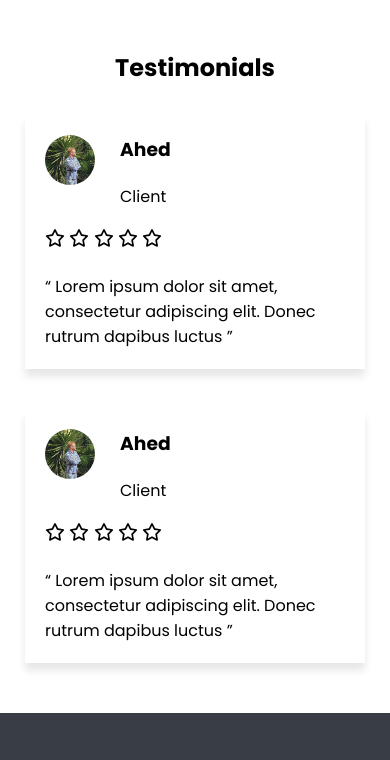
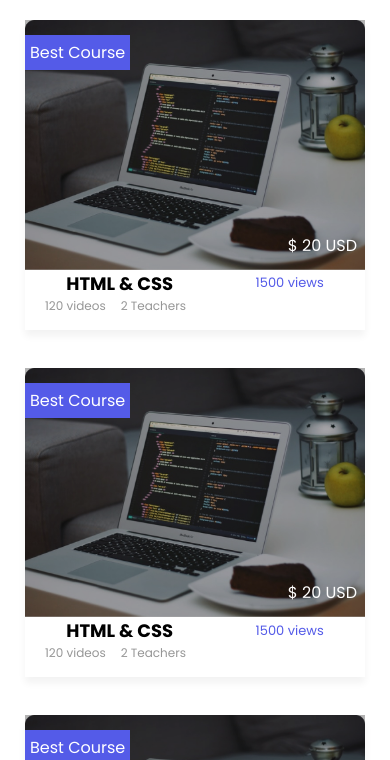
Before and after one commit to ahedmafarjeh/Landing, a plain HTML site: page index.html in a window 390 px wide. Shown: the part 55-815 px from the top of the page. Drawn offline with Linux system fonts and the light colour scheme.

Commit message:
create course section with responsive

```diff
--- a/asstes/css/main.css
+++ b/asstes/css/main.css
@@ -74,6 +74,105 @@ body{
     .header .logo img{
       width: 20px;
     }
+}
+/* coursessssss */
+.courses{
+  background-color: white;
+  padding: 20px 0;
+
+}
+.courses .row{
+  align-items: flex-start;
+}
+.course-cards{
+  width: 600px;
+  display: flex;
+  flex-wrap: wrap;
+  gap: 38px;
+}
+.card-item{
+  width: calc( ( 100% - 30px - 20px ) / 2 );
+  box-shadow: 0px 7.437575340270996px 7.437575340270996px rgba(0, 0, 0, 0.05);
+  padding-bottom: 15px;
+}
+.card-header{
+  position: relative;
+}
+.card-header img{
+  width: 100%;
+  filter: brightness(70%);
+  display: flex; /* لالغاء المسافة بين الصورة واخر div الموجود  فيه */
+}
+.card-header .info{
+  color: white;
+  width: 100%;
+  height: 100%;
+  position: absolute;
+  top: 0;
+  left:0;
+  display: flex;
+  justify-content: space-between;
+  align-items: flex-start;
+}
+.course-small-des{
+  background-color: var(--mainColor);
+  padding: 5px;
+  margin-top: 15px;
+}
+.course-price{
+  align-self: flex-end;
+  margin-right: 8px;
+  margin-bottom: 12px;
+}
+.card-body{
+  display: flex;
+  justify-content: space-around;
+  align-items: center;
+}
+.card-body h2{
+  font-size: 18px;
+}
+.card-body span{
+  font-size: 13px;
+  color: var(--mainColor);
+}
+.card-footer{
+  width: fit-content;
+  color: #969696;
+  font-size: 12px;
+  margin-left: 20px;
+  display: flex;
+  gap: 15px;
+}
+.available-courses{
+  display: flex;
+  flex-direction: column;
+  gap: 30px;
+  align-items: flex-start;
+}
+
+.available-courses p{
+  width: 400px;
+  text-wrap: wrap;
+}
+.available-courses a{
+  background-color: var(--mainColor);
+  padding: 10px;
+  color: white;
+  border-radius: 5px;
+}
+@media screen and (max-width: 1200px){
+  .courses .row{
+    gap: 30px;
+  }
+}
+@media screen and (max-width: 576px){
+  .card-item{
+    width: 100%;
+  }
+  .available-courses p{
+    width: 200px;
+  }
 }
 /* Testimonials */
 .testimonials{
--- a/index.html
+++ b/index.html
@@ -48,6 +48,95 @@
   </header>
 
   <main>
+    <section class="courses">
+      <div class="container">
+        <div class="row">
+
+            <div class="course-cards">
+              <div class="card-item">
+                <div class="card-header">
+                  <img src="./asstes/imgs/courses/laptop_cake.jpg" alt="laptop and cake">
+                  <div class="info">
+                    <span class="course-small-des">Best Course</span>
+                    <span class="course-price">$ 20 USD</span>
+                  </div>
+                </div>
+                <div class="card-body">
+                  <h2>HTML & CSS</h2>
+                  <span>1500 views</span>
+                </div>
+                <div class="card-footer">
+                  <span>120 videos</span>
+                  <span>2 Teachers</span>
+                </div>
+              </div>
+
+              <div class="card-item">
+                <div class="card-header">
+                  <img src="./asstes/imgs/courses/laptop_cake.jpg" alt="laptop and cake">
+                  <div class="info">
+                    <span class="course-small-des">Best Course</span>
+                    <span class="course-price">$ 20 USD</span>
+                  </div>
+                </div>
+                <div class="card-body">
+                  <h2>HTML & CSS</h2>
+                  <span>1500 views</span>
+                </div>
+                <div class="card-footer">
+                  <span>120 videos</span>
+                  <span>2 Teachers</span>
+                </div>
+              </div>
+
+              <div class="card-item">
+                <div class="card-header">
+                  <img src="./asstes/imgs/courses/laptop_cake.jpg" alt="laptop and cake">
+                  <div class="info">
+                    <span class="course-small-des">Best Course</span>
+                    <span class="course-price">$ 20 USD</span>
+                  </div>
+                </div>
+                <div class="card-body">
+                  <h2>HTML & CSS</h2>
+                  <span>1500 views</span>
+                </div>
+                <div class="card-footer">
+                  <span>120 videos</span>
+                  <span>2 Teachers</span>
+                </div>
+              </div>
+
+              <div class="card-item">
+                <div class="card-header">
+                  <img src="./asstes/imgs/courses/laptop_cake.jpg" alt="laptop and cake">
+                  <div class="info">
+                    <span class="course-small-des">Best Course</span>
+                    <span class="course-price">$ 20 USD</span>
+                  </div>
+                </div>
+                <div class="card-body">
+                  <h2>HTML & CSS</h2>
+                  <span>1500 views</span>
+                </div>
+                <div class="card-footer">
+                  <span>120 videos</span>
+                  <span>2 Teachers</span>
+                </div>
+              </div>
+
+
+
+            </div>
+            <div class="available-courses">
+              <h2>Avialable Courses</h2>
+              <p>Lorem ipsum dolor sit amet, consectetur adipiscing elit. Etiam dignissim, sem non convallis molestie.</p>
+              <a href="#">See all</a>
+            </div>
+        </div>
+      </div>
+    </section>
+
     <section class="testimonials">
       <div class="container">
         <h2>Testimonials</h2>
```
Also changed, not shown: asstes/imgs/courses/code lines.png (added), asstes/imgs/courses/keyboard.png (added), asstes/imgs/courses/laptop_cake.jpg (added), asstes/imgs/courses/photographer.jpg (added).
